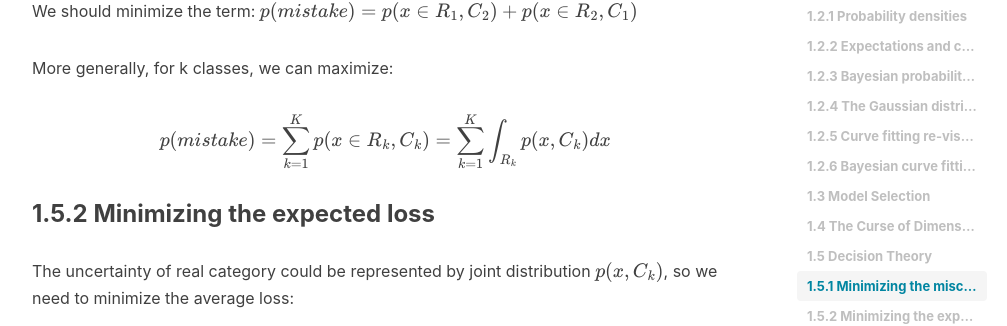
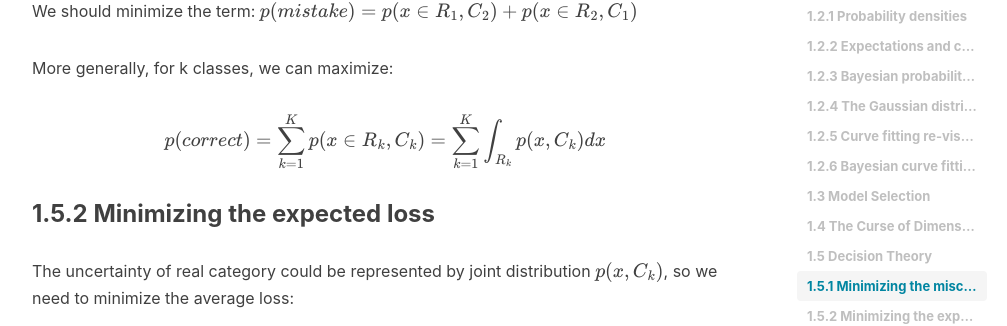
Before and after one commit to ZaccWu/ZaccWu.github.io, a Jekyll site: the page built from _posts/2019-09-06-PRML Chapter 1 Introduction.md, in a window 1280 px wide and 900 px high, scrolled down 5219 px. Shown: the part 148-474 px from the top of the window, without its empty margins (233-1240 px from the left). Built offline with Jekyll 4.4.1, drawn with Linux system fonts in a browser that asks for light colours; nearby versions of some CDN libraries; formulas are drawn with MathJax 3; comment, search, counter and statistics services are not loaded.

Commit message:
Update 2019-09-06-PRML Chapter 1 Introduction.md

```diff
--- a/_posts/2019-09-06-PRML Chapter 1 Introduction.md
+++ b/_posts/2019-09-06-PRML Chapter 1 Introduction.md
@@ -146,7 +146,7 @@ $$p(mistake) = p(x \in R_{1},C_{2}) + p(x \in R_{2},C_{1})$$
 
 More generally, for k classes, we can maximize:
 
-$$p(mistake)=\sum_{k=1}^Kp(x\in R_k,C_k)=\sum_{k=1}^K\int_{R_k}p(x,C_k)dx$$
+$$p(correct)=\sum_{k=1}^Kp(x\in R_k,C_k)=\sum_{k=1}^K\int_{R_k}p(x,C_k)dx$$
 
 ### 1.5.2 Minimizing the expected loss
 The uncertainty of real category could be represented by joint distribution $p(x,C_k)$, so we need to minimize the average loss:
```
